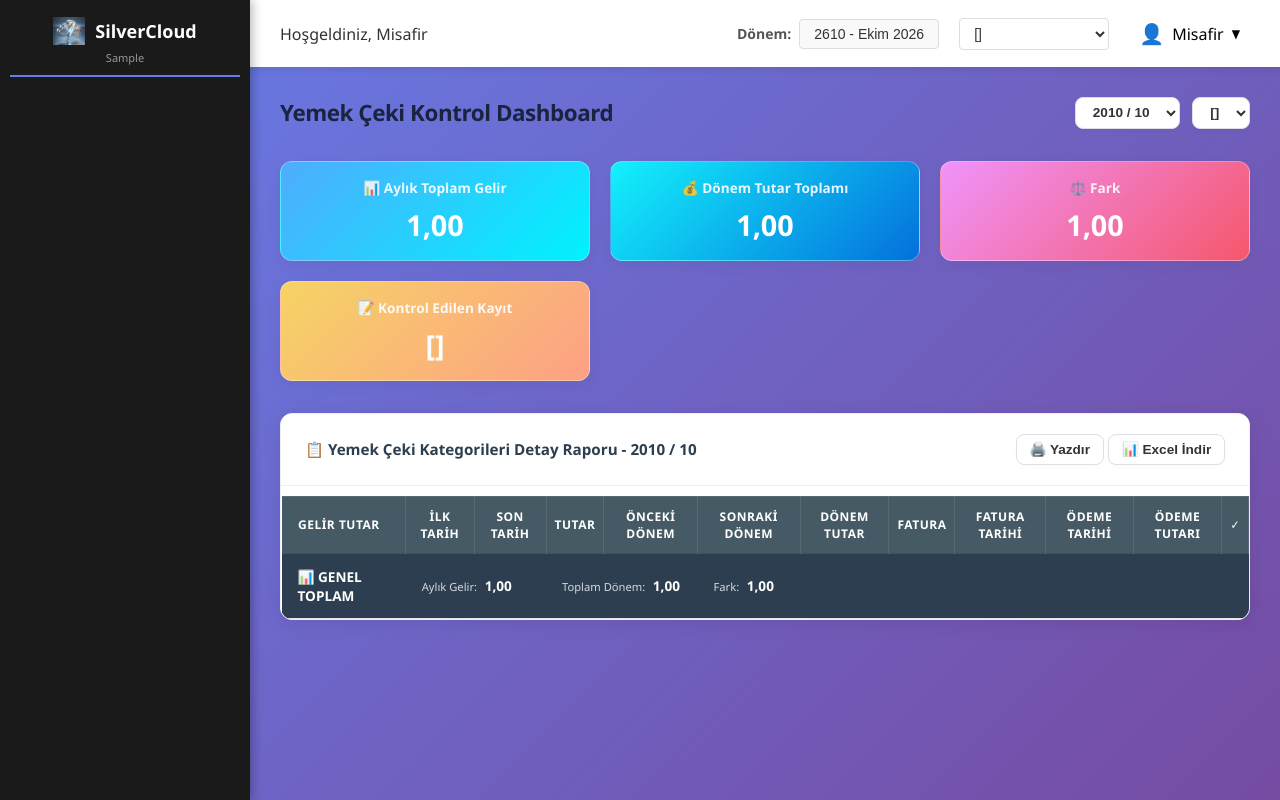
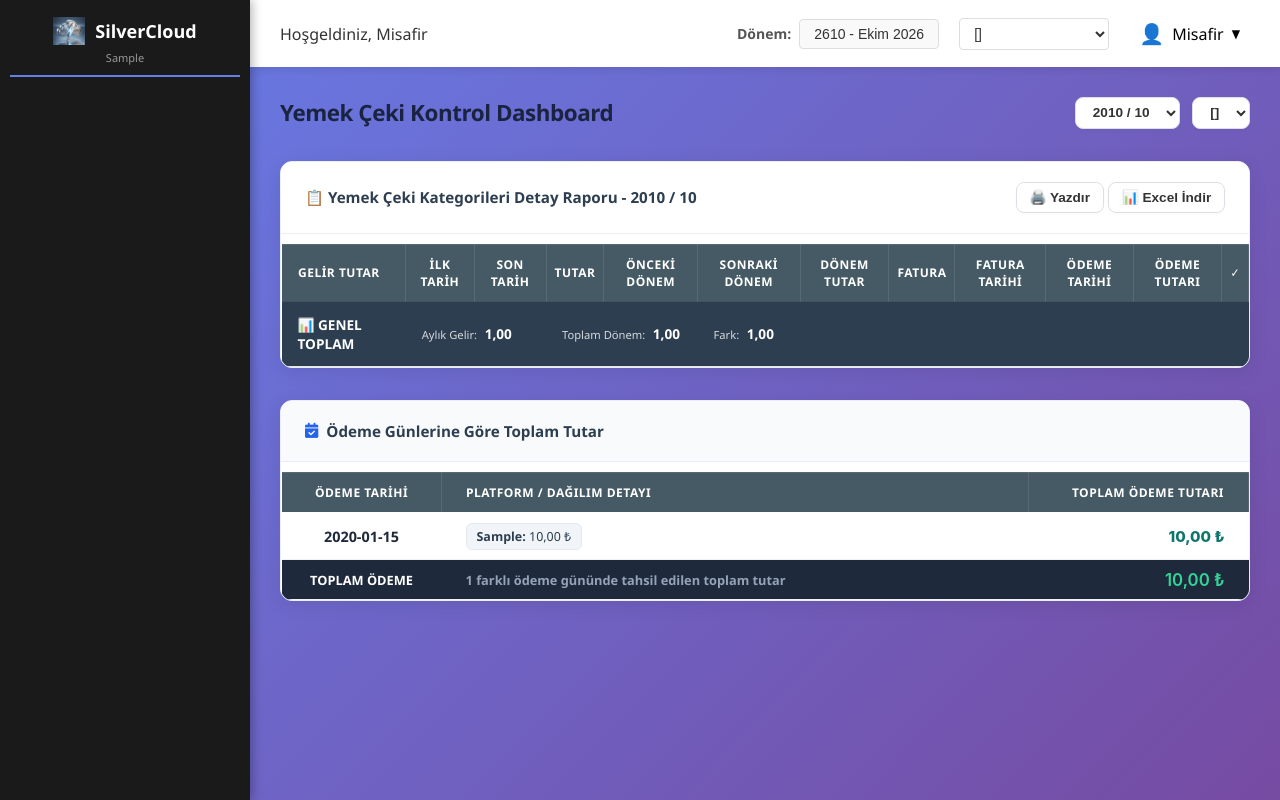
Before and after one commit to Sgunizi68/SilverCloud, a Python web app: template app/templates/yemek_ceki_kontrol_dashboard.html in a window 1280 px wide. Run offline with Jinja, Linux system fonts and the light colour scheme; the template is opened without the code that fills it: most values are stand-ins (such as "Sample title", 1, 10 or a date in 2020); some libraries are stand-ins or nearby versions.

Commit message:
Yemek seğpeti Ödeme fix

```diff
--- a/app/templates/yemek_ceki_kontrol_dashboard.html
+++ b/app/templates/yemek_ceki_kontrol_dashboard.html
@@ -276,31 +276,6 @@
         </div>
     </div>
 
-    <!-- Stats -->
-    <div class="stat-grid">
-        <div class="stat-card card-gelir">
-            <div class="stat-label">📊 Aylık Toplam Gelir</div>
-            <div class="stat-value">{{ "{:,.2f}".format(dashboard_data.stats.total_gelir).replace(',', 'X').replace('.',
-                ',').replace('X', '.') }}</div>
-        </div>
-        <div class="stat-card card-donem">
-            <div class="stat-label">💰 Dönem Tutar Toplamı</div>
-            <div class="stat-value">{{ "{:,.2f}".format(dashboard_data.stats.total_donem_tutar).replace(',',
-                'X').replace('.', ',').replace('X', '.') }}</div>
-        </div>
-        <div class="stat-card card-fark">
-            <div class="stat-label">⚖️ Fark</div>
-            <div class="stat-value">
-                {{ "{:,.2f}".format(dashboard_data.stats.total_fark).replace(',', 'X').replace('.', ',').replace('X',
-                '.') }}
-            </div>
-        </div>
-        <div class="stat-card card-kayit">
-            <div class="stat-label">📝 Kontrol Edilen Kayıt</div>
-            <div class="stat-value">{{ dashboard_data.stats.kontrol_edilen_kayit }}</div>
-        </div>
-    </div>
-
     <!-- Table Card -->
     <div class="table-card">
         <div class="table-card-header">
@@ -428,17 +403,84 @@
             </table>
         </div>
     </div>
+
+    <!-- Ödeme Günlerine Göre Toplamlar -->
+    <div class="table-card" style="margin-top: 2rem;">
+        <div class="table-card-header" style="background: #f8fafc;">
+            <div class="header-title" style="display: flex; align-items: center; gap: 8px;">
+                <i class="fas fa-calendar-check" style="color: #2563eb;"></i>
+                <span>Ödeme Günlerine Göre Toplam Tutar</span>
+            </div>
+        </div>
+        <div class="table-responsive">
+            <table class="ceki-table odeme-gunleri-table">
+                <thead>
+                    <tr style="background: #334155;">
+                        <th style="text-align: center; width: 160px;">Ödeme Tarihi</th>
+                        <th style="text-align: left; padding-left: 1.5rem;">Platform / Dağılım Detayı</th>
+                        <th style="text-align: right; padding-right: 1.5rem; width: 220px;">Toplam Ödeme Tutarı</th>
+                    </tr>
+                </thead>
+                <tbody>
+                    {% if dashboard_data.odeme_gunleri %}
+                    {% set genel_odeme_toplam = namespace(val=0) %}
+                    {% for item in dashboard_data.odeme_gunleri %}
+                    {% set genel_odeme_toplam.val = genel_odeme_toplam.val + item.toplam %}
+                    <tr>
+                        <td style="font-weight: 700; color: #1e293b; font-size: 0.9rem;">
+                            {{ item.tarih.strftime('%d.%m.%Y') }}
+                        </td>
+                        <td style="text-align: left; padding-left: 1.5rem;">
+                            <div style="display: flex; flex-wrap: wrap; gap: 10px;">
+                                {% for plat_ad, plat_tut in item.platformlar.items() %}
+                                <span style="background: #f1f5f9; border: 1px solid #e2e8f0; padding: 4px 10px; border-radius: 6px; font-size: 0.78rem;">
+                                    <strong>{{ plat_ad }}:</strong> {{ "{:,.2f}".format(plat_tut).replace(',', 'X').replace('.', ',').replace('X', '.') }} ₺
+                                </span>
+                                {% endfor %}
+                            </div>
+                        </td>
+                        <td class="num-cell" style="padding-right: 1.5rem; font-size: 0.95rem; font-weight: 800; color: #0f766e;">
+                            {{ "{:,.2f}".format(item.toplam).replace(',', 'X').replace('.', ',').replace('X', '.') }} ₺
+                        </td>
+                    </tr>
+                    {% endfor %}
+                    <tr style="background: #1e293b; color: #ffffff; font-weight: 800;">
+                        <td style="color: #ffffff; text-align: center; padding: 10px;">TOPLAM ÖDEME</td>
+                        <td style="color: #94a3b8; text-align: left; padding-left: 1.5rem; font-size: 0.8rem;">
+                            {{ dashboard_data.odeme_gunleri|length }} farklı ödeme gününde tahsil edilen toplam tutar
+                        </td>
+                        <td class="num-cell" style="color: #34d399; padding-right: 1.5rem; font-size: 1.05rem;">
+                            {{ "{:,.2f}".format(genel_odeme_toplam.val).replace(',', 'X').replace('.', ',').replace('X', '.') }} ₺
+                        </td>
+                    </tr>
+                    {% else %}
+                    <tr>
+                        <td colspan="3" style="text-align: center; padding: 20px; color: #64748b;">
+                            Bu döneme ait eşleşen ödeme kaydı bulunamadı.
+                        </td>
+                    </tr>
+                    {% endif %}
+                </tbody>
+            </table>
+        </div>
+    </div>
 </div>
 {% endblock %}
 
 {% block scripts %}
 <script>
     function exportToExcel() {
-        const table = document.querySelector('.ceki-table');
-        const wb = XLSX.utils.table_to_book(table, {
-            sheet: "Yemek Ceki Raporu",
-            raw: true
-        });
+        const wb = XLSX.utils.book_new();
+        const mainTable = document.querySelector('.ceki-table');
+        if (mainTable) {
+            const wsMain = XLSX.utils.table_to_sheet(mainTable);
+            XLSX.utils.book_append_sheet(wb, wsMain, "Yemek Çeki Detay");
+        }
+        const odemeTable = document.querySelector('.odeme-gunleri-table');
+        if (odemeTable) {
+            const wsOdeme = XLSX.utils.table_to_sheet(odemeTable);
+            XLSX.utils.book_append_sheet(wb, wsOdeme, "Ödeme Günleri Toplam");
+        }
         XLSX.writeFile(wb, `Yemek_Ceki_Dashboard_{{ secili_donem }}.xlsx`);
     }
 
@@ -580,11 +622,56 @@
             }
         });
 
+        // 3. ÖDEME GÜNLERİ TABLOSU
+        let odemeTableHtml = '';
+        const odemeTableEl = document.querySelector('.odeme-gunleri-table');
+        if (odemeTableEl) {
+            let odemeRowsHtml = '';
+            odemeTableEl.querySelectorAll('tbody tr').forEach(tr => {
+                const tds = tr.querySelectorAll('td');
+                if (tds.length === 3) {
+                    const isTotal = tr.style.background.includes('rgb(30, 41, 59)') || tr.textContent.includes('TOPLAM ÖDEME');
+                    const bg = isTotal ? '#1e293b' : '#ffffff';
+                    const textColor = isTotal ? '#ffffff' : '#1e293b';
+                    odemeRowsHtml += `
+                        <tr bgcolor="${bg}" style="background-color: ${bg}; border-bottom: 1px solid #e2e8f0;">
+                            <td bgcolor="${bg}" align="center" style="padding: 9px 10px; font-weight: 700; color: ${textColor}; font-size: 12px; background-color: ${bg}; text-align: center;">
+                                ${tds[0].textContent.trim()}
+                            </td>
+                            <td bgcolor="${bg}" style="padding: 9px 12px; font-size: 12px; color: ${isTotal ? '#94a3b8' : '#334155'}; background-color: ${bg}; text-align: left;">
+                                ${tds[1].textContent.trim().replace(/\s+/g, ' ')}
+                            </td>
+                            <td bgcolor="${bg}" align="right" style="padding: 9px 12px; font-weight: 800; color: ${isTotal ? '#34d399' : '#0f766e'}; font-size: 13px; background-color: ${bg}; text-align: right;">
+                                ${tds[2].textContent.trim()}
+                            </td>
+                        </tr>
+                    `;
+                }
+            });
+
+            odemeTableHtml = `
+                <table width="100%" cellpadding="0" cellspacing="0" border="0" style="width: 100%; border-collapse: collapse; margin-top: 20px; border: 2px solid #334155; border-radius: 8px; overflow: hidden; background-color: #ffffff;">
+                    <tr>
+                        <th colspan="3" bgcolor="#334155" style="background-color: #334155; color: #ffffff; padding: 10px 14px; text-align: left; font-size: 13px; font-weight: 700;">
+                            📅 Ödeme Günlerine Göre Toplam Tutar
+                        </th>
+                    </tr>
+                    <thead>
+                        <tr bgcolor="#475569" style="background-color: #475569;">
+                            <th align="center" bgcolor="#475569" style="padding: 8px 10px; font-size: 11px; font-weight: 700; color: #ffffff; text-align: center; width: 140px;">Ödeme Tarihi</th>
+                            <th align="left" bgcolor="#475569" style="padding: 8px 12px; font-size: 11px; font-weight: 700; color: #ffffff; text-align: left;">Platform Detayı</th>
+                            <th align="right" bgcolor="#475569" style="padding: 8px 12px; font-size: 11px; font-weight: 700; color: #ffffff; text-align: right; width: 200px;">Toplam Ödeme Tutarı</th>
+                        </tr>
+                    </thead>
+                    <tbody>
+                        ${odemeRowsHtml}
+                    </tbody>
+                </table>
+            `;
+        }
+
         return `
-            <!-- 1. ÜST ÖZET KARTLAR -->
-            ${summaryCardsHtml}
-
-            <!-- 2. ANA TABLO KARTI (Ekran Tasarımıyla Birebir) -->
+            <!-- ANA TABLO KARTI -->
             <table width="100%" cellpadding="0" cellspacing="0" border="0" style="width: 100%; border-collapse: collapse; margin-bottom: 24px; border: 2px solid #455a64; border-radius: 8px; overflow: hidden; background-color: #ffffff; box-shadow: 0 2px 10px rgba(0,0,0,0.06);">
                 <tr>
                     <th colspan="12" bgcolor="#1a2340" style="background-color: #1a2340; color: #ffffff; padding: 14px 18px; text-align: center; font-size: 15px; font-weight: 700; letter-spacing: 0.5px;">
@@ -611,6 +698,9 @@
                     ${tableRowsHtml}
                 </tbody>
             </table>
+
+            <!-- ÖDEME GÜNLERİ TABLOSU -->
+            ${odemeTableHtml}
         `;
     }
 
@@ -622,25 +712,16 @@
 
         const wb = XLSX.utils.book_new();
 
-        // 1. Özet Sayfası
-        const summaryData = [
-            ['YEMEK ÇEKİ KONTROL DASHBOARD - ÖZET'],
-            ['Şube:', '{{ sube_adi }}'],
-            ['Dönem:', '{{ secili_donem // 100 + 2000 }} / {{ "%02d" % (secili_donem % 100) }}'],
-            ['Rapor Tarihi:', new Date().toLocaleString('tr-TR')],
-            [],
-            ['Metrik', 'Değer'],
-            ['Aylık Toplam Gelir', parseTurkishDecimal("{{ '{:,.2f}'.format(dashboard_data.stats.total_gelir) }}")],
-            ['Dönem Tutar Toplamı', parseTurkishDecimal("{{ '{:,.2f}'.format(dashboard_data.stats.total_donem_tutar) }}")],
-            ['Fark', parseTurkishDecimal("{{ '{:,.2f}'.format(dashboard_data.stats.total_fark) }}")],
-            ['Kontrol Edilen Kayıt', {{ dashboard_data.stats.kontrol_edilen_kayit }}]
-        ];
-        const wsSummary = XLSX.utils.aoa_to_sheet(summaryData);
-        XLSX.utils.book_append_sheet(wb, wsSummary, 'Özet');
-
-        // 2. Detay Sayfası
+        // 1. Detay Sayfası
         const wsDetail = XLSX.utils.table_to_sheet(table);
         XLSX.utils.book_append_sheet(wb, wsDetail, 'Yemek Çeki Detay');
+
+        // 2. Ödeme Günleri Sayfası
+        const odemeTable = document.querySelector('.odeme-gunleri-table');
+        if (odemeTable) {
+            const wsOdeme = XLSX.utils.table_to_sheet(odemeTable);
+            XLSX.utils.book_append_sheet(wb, wsOdeme, 'Ödeme Günleri Toplam');
+        }
 
         return XLSX.write(wb, { bookType: 'xlsx', type: 'base64' });
     }
```
Also changed, not shown: app/modules/invoicing/queries.py (+61 -5 lines).
